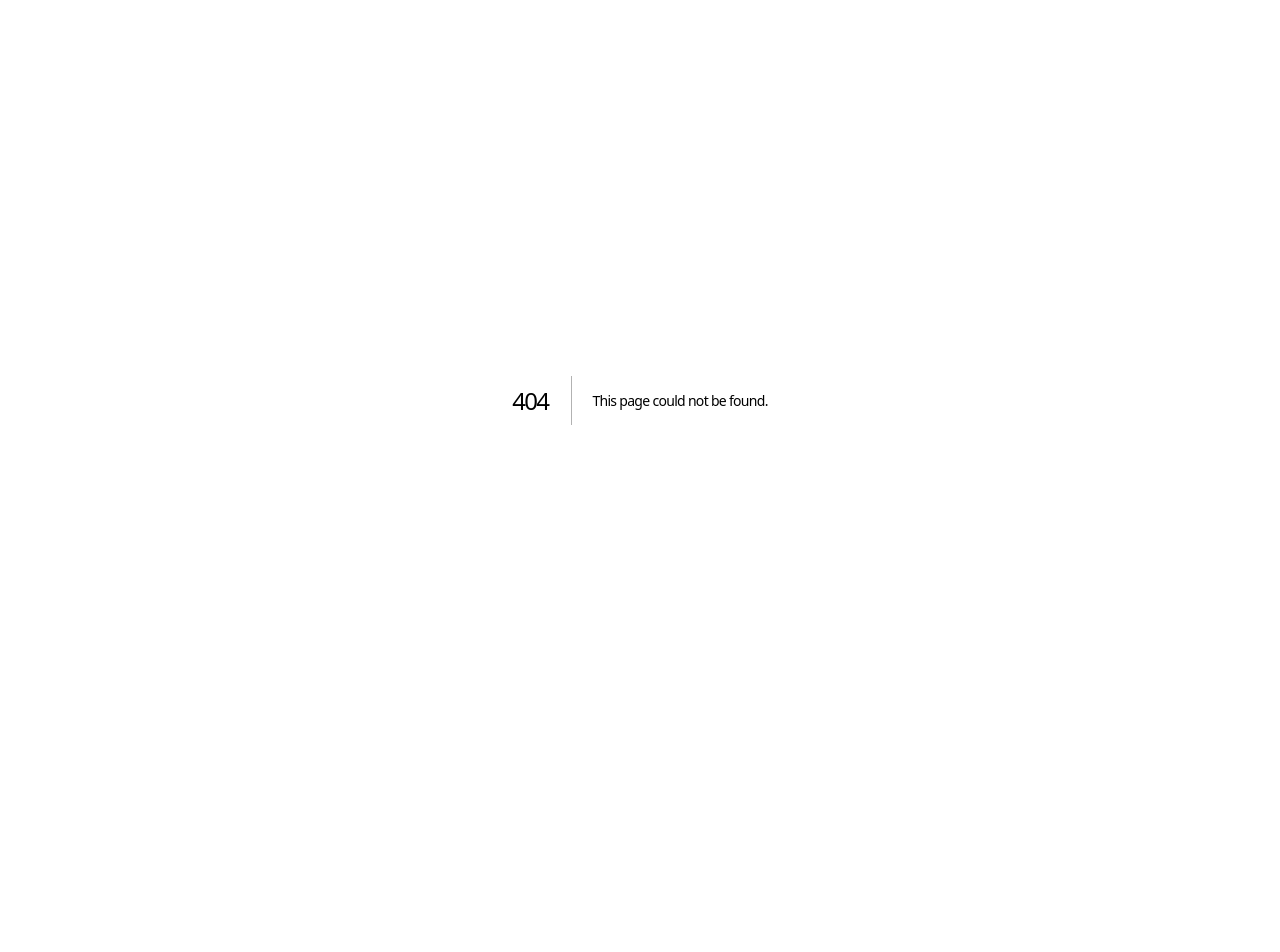
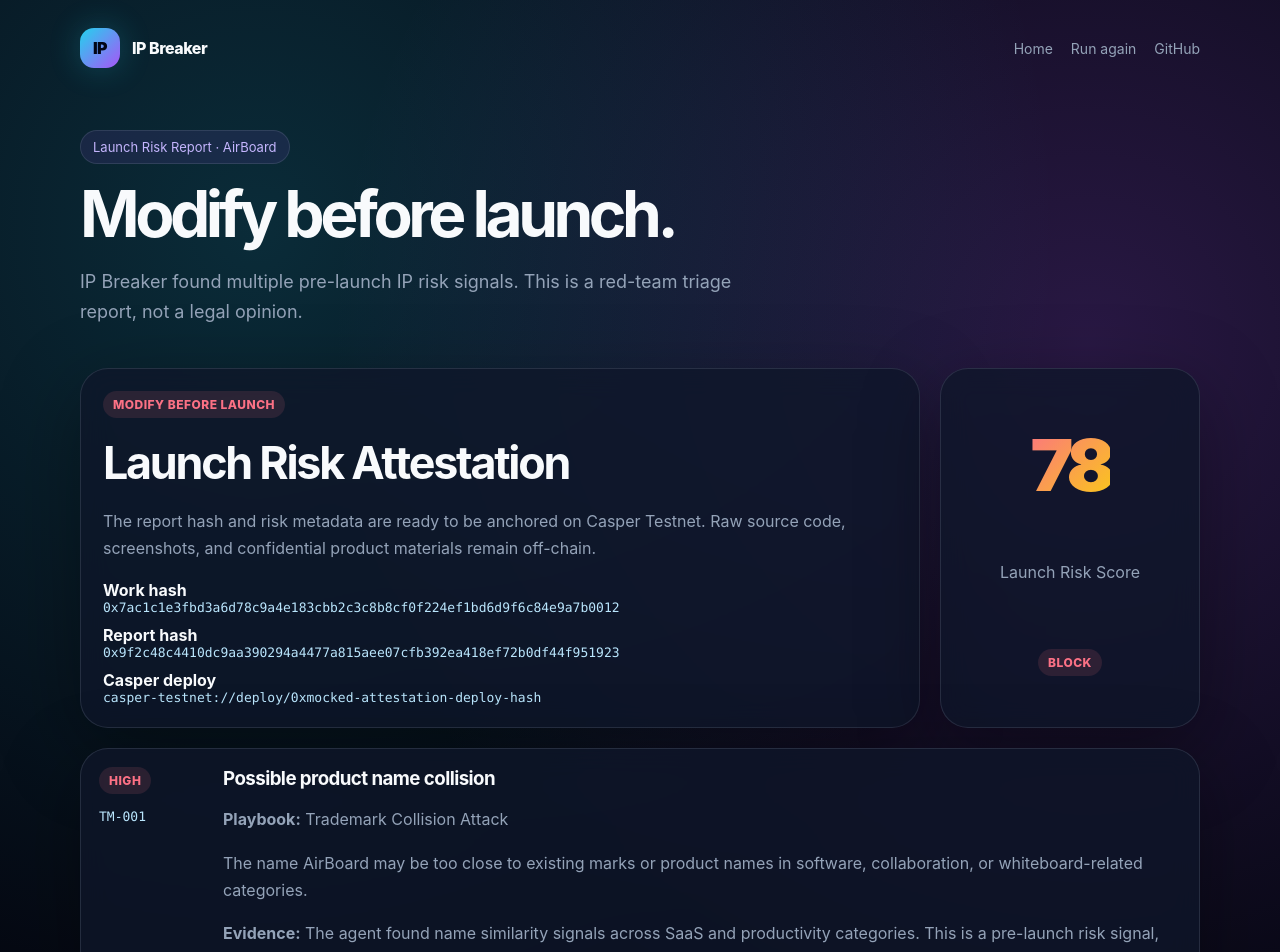
Before and after one commit to StuartCHAN/ip-breaker, a Next.js app in the folder apps/web/: page /report in a window 1280 px wide. Before the commit this address had no page. Shown: the top 952 px of the page. Before the commit the page ends 800 px from the top, so only its background shows below. Built offline with nearby package versions, Linux system fonts and the light colour scheme.

Commit message:
Add launch risk report page

```diff
--- /dev/null
+++ b/apps/web/app/report/page.tsx
@@ -0,0 +1,107 @@
+import Link from "next/link";
+import { mockReport } from "@/lib/mock-scan";
+
+function severityClass(severity: string) {
+  if (severity === "HIGH") return "badge badge-red";
+  if (severity === "MEDIUM") return "badge badge-yellow";
+  return "badge badge-green";
+}
+
+export default function ReportPage() {
+  return (
+    <main>
+      <div className="container">
+        <nav className="nav">
+          <Link className="brand" href="/">
+            <span className="brand-mark">IP</span>
+            <span>IP Breaker</span>
+          </Link>
+          <div className="nav-links">
+            <Link href="/">Home</Link>
+            <Link href="/submit">Run again</Link>
+            <a href="https://github.com/StuartCHAN/ip-breaker" target="_blank" rel="noreferrer">GitHub</a>
+          </div>
+        </nav>
+
+        <section style={{ padding: "34px 0 22px" }}>
+          <div className="kicker">Launch Risk Report · AirBoard</div>
+          <h1 style={{ fontSize: "clamp(38px, 5vw, 64px)" }}>Modify before launch.</h1>
+          <p className="lede">
+            IP Breaker found multiple pre-launch IP risk signals. This is a red-team triage report, not a legal opinion.
+          </p>
+        </section>
+
+        <section className="report-header">
+          <div className="panel card">
+            <span className="badge badge-red">{mockReport.verdict}</span>
+            <h2 style={{ marginTop: 18 }}>Launch Risk Attestation</h2>
+            <p>
+              The report hash and risk metadata are ready to be anchored on Casper Testnet. Raw source code, screenshots, and confidential product materials remain off-chain.
+            </p>
+            <div style={{ display: "grid", gap: 10, marginTop: 18 }}>
+              <div>
+                <strong>Work hash</strong>
+                <div className="hash">{mockReport.workHash}</div>
+              </div>
+              <div>
+                <strong>Report hash</strong>
+                <div className="hash">{mockReport.reportHash}</div>
+              </div>
+              <div>
+                <strong>Casper deploy</strong>
+                <div className="hash">{mockReport.casperTx}</div>
+              </div>
+            </div>
+          </div>
+
+          <div className="panel score-box">
+            <div className="score">{mockReport.riskScore}</div>
+            <p style={{ margin: 0 }}>Launch Risk Score</p>
+            <span className="badge badge-red" style={{ marginTop: 12 }}>BLOCK</span>
+          </div>
+        </section>
+
+        <section className="risk-list">
+          {mockReport.findings.map((finding) => (
+            <article className="panel risk-item" key={finding.id}>
+              <div>
+                <span className={severityClass(finding.severity)}>{finding.severity}</span>
+                <p className="hash" style={{ marginTop: 12 }}>{finding.id}</p>
+              </div>
+              <div>
+                <h3>{finding.title}</h3>
+                <p><strong>Playbook:</strong> {finding.playbook}</p>
+                <p>{finding.summary}</p>
+                <p><strong>Evidence:</strong> {finding.evidence}</p>
+                <p><strong>Recommendation:</strong> {finding.recommendation}</p>
+              </div>
+            </article>
+          ))}
+        </section>
+
+        <section className="grid">
+          <div className="panel card">
+            <span className="badge badge-blue">Next action</span>
+            <h3 style={{ marginTop: 14 }}>Rename</h3>
+            <p>Change AirBoard to a less collision-prone name such as AeroCanvas before public launch.</p>
+          </div>
+          <div className="panel card">
+            <span className="badge badge-yellow">Next action</span>
+            <h3 style={{ marginTop: 14 }}>Replace dependencies</h3>
+            <p>Remove or isolate packages requiring deeper copyleft and attribution review.</p>
+          </div>
+          <div className="panel card">
+            <span className="badge badge-green">Next action</span>
+            <h3 style={{ marginTop: 14 }}>Request FTO review</h3>
+            <p>Ask qualified IP counsel to review high-value technical workflows before commercial launch.</p>
+          </div>
+        </section>
+
+        <div className="actions" style={{ marginBottom: 40 }}>
+          <Link className="btn btn-primary" href="/submit">Run fixed-product rescan</Link>
+          <Link className="btn btn-secondary" href="/">Back to home</Link>
+        </div>
+      </div>
+    </main>
+  );
+}
```
